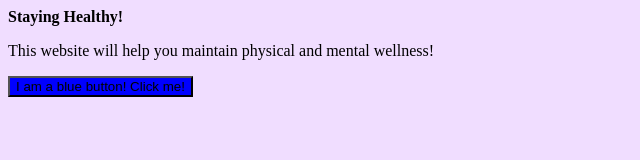
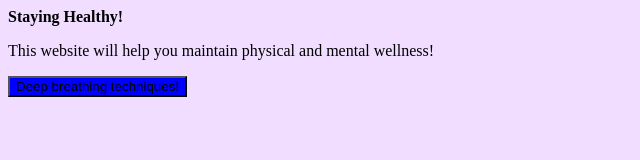
Before and after one commit to NRaj6/wellness, a plain HTML site: page index.html in a window 1280 px wide. Shown: the full height of the page, 0-640 px from the left. Drawn offline with Linux system fonts and the light colour scheme.

Commit message:
Update index.html

```diff
--- a/index.html
+++ b/index.html
@@ -12,7 +12,7 @@
 	<p>This website will help you maintain physical and mental wellness!</p>
 	<button style="background-color: blue;"
 	    type="button">
-	    I am a blue button! Click me!
+	    Deep breathing techniques!
 	</button>
 	</body>
 
```
